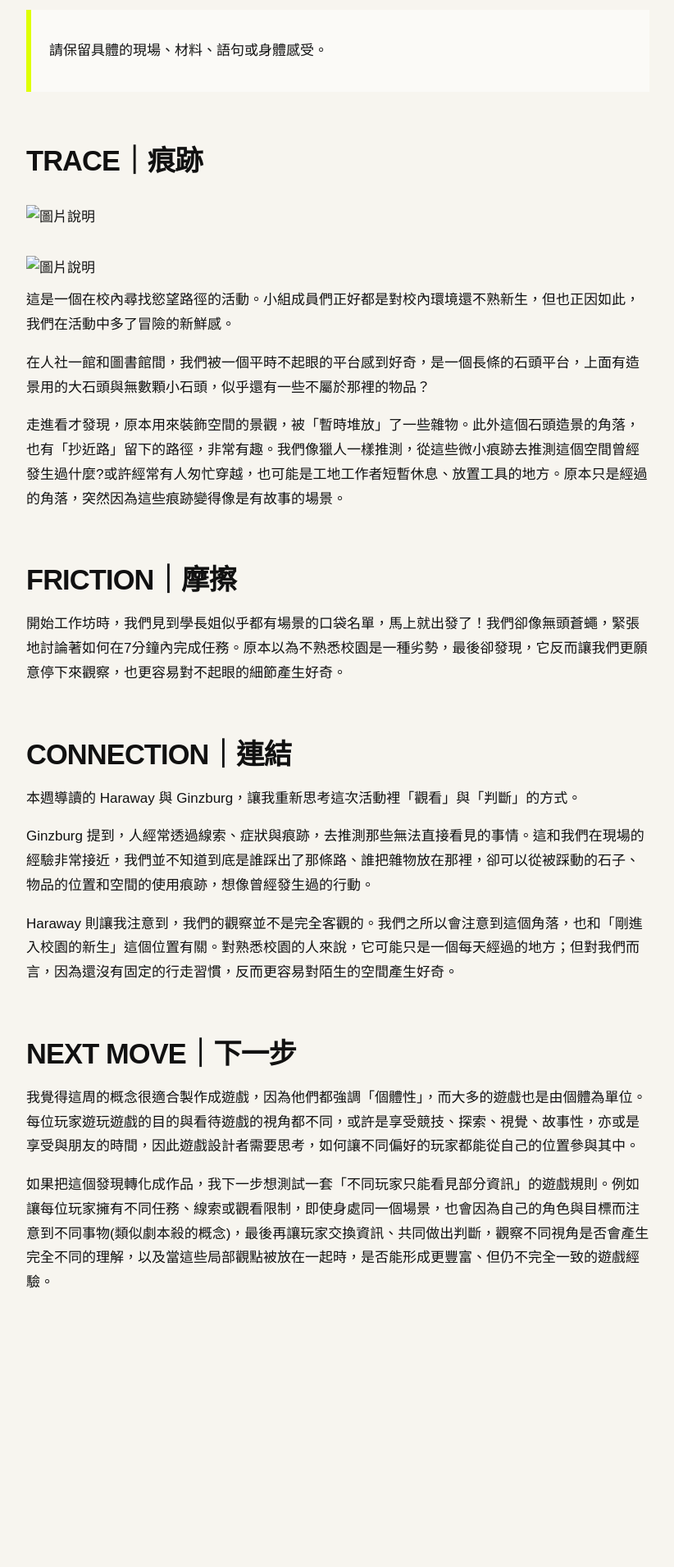
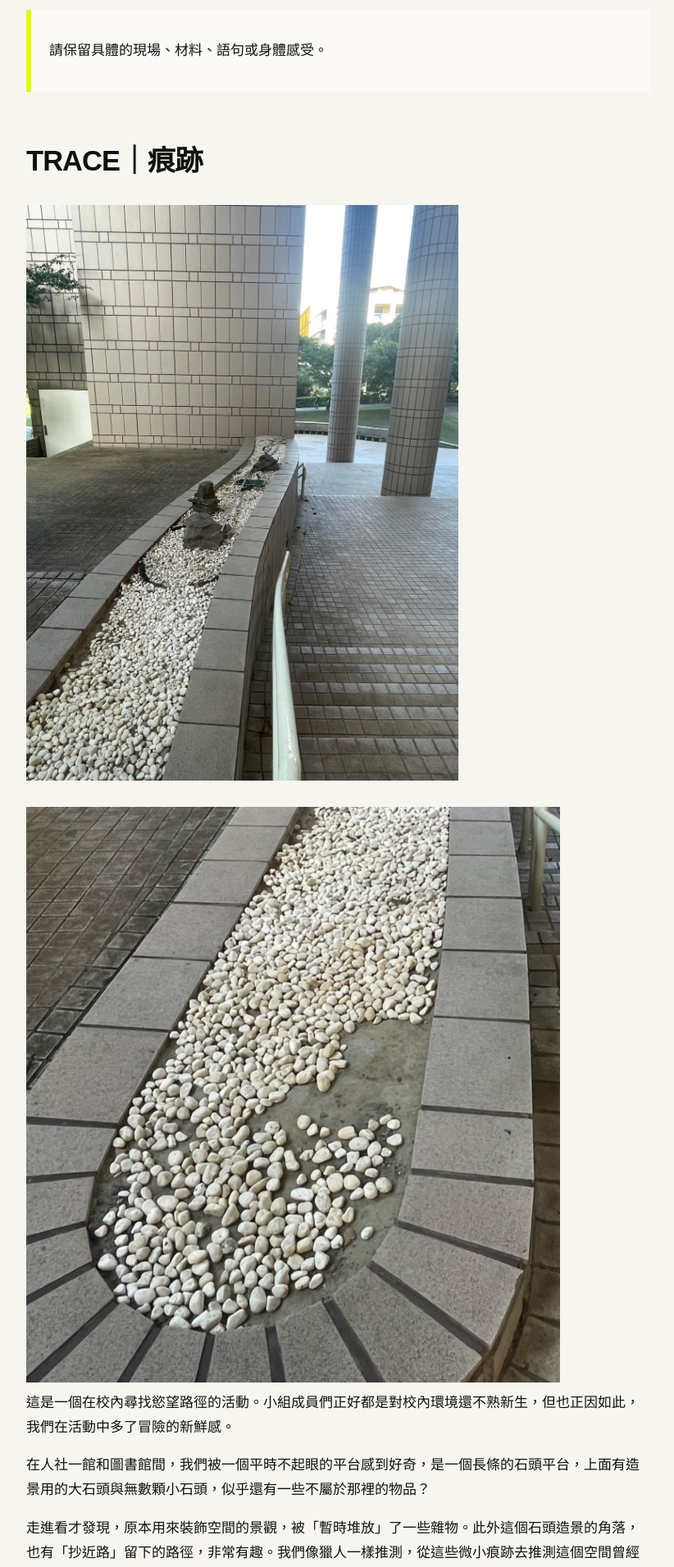
Before and after one commit to yo566566/fieldworkarchive, a Jekyll site: the page built from weeks/week-02.md, in a window 1280 px wide. Shown: the part 362-2273 px from the top of the page at 82% size, without its empty margins (48-870 px from the left). Built offline with Jekyll 4.4.1, drawn with Linux system fonts in a browser that asks for light colours; before the commit the page ends 2048 px from its top, so only the background shows below that.

Commit message:
Update week-02.md

```diff
--- a/weeks/week-02.md
+++ b/weeks/week-02.md
@@ -11,8 +11,8 @@ permalink: /weeks/week-02/
 
 ## TRACE｜痕跡
 
-![圖片說明](assets/images/w02-01.jpg)
-![圖片說明](assets/images/w02-02.jpg)
+![圖片說明]({{ '/assets/images/w02-01.jpg' | relative_url }})
+![圖片說明]({{ '/assets/images/w02-02.jpg' | relative_url }})
 這是一個在校內尋找慾望路徑的活動。小組成員們正好都是對校內環境還不熟新生，但也正因如此，我們在活動中多了冒險的新鮮感。
 
 在人社一館和圖書館間，我們被一個平時不起眼的平台感到好奇，是一個長條的石頭平台，上面有造景用的大石頭與無數顆小石頭，似乎還有一些不屬於那裡的物品？
```
